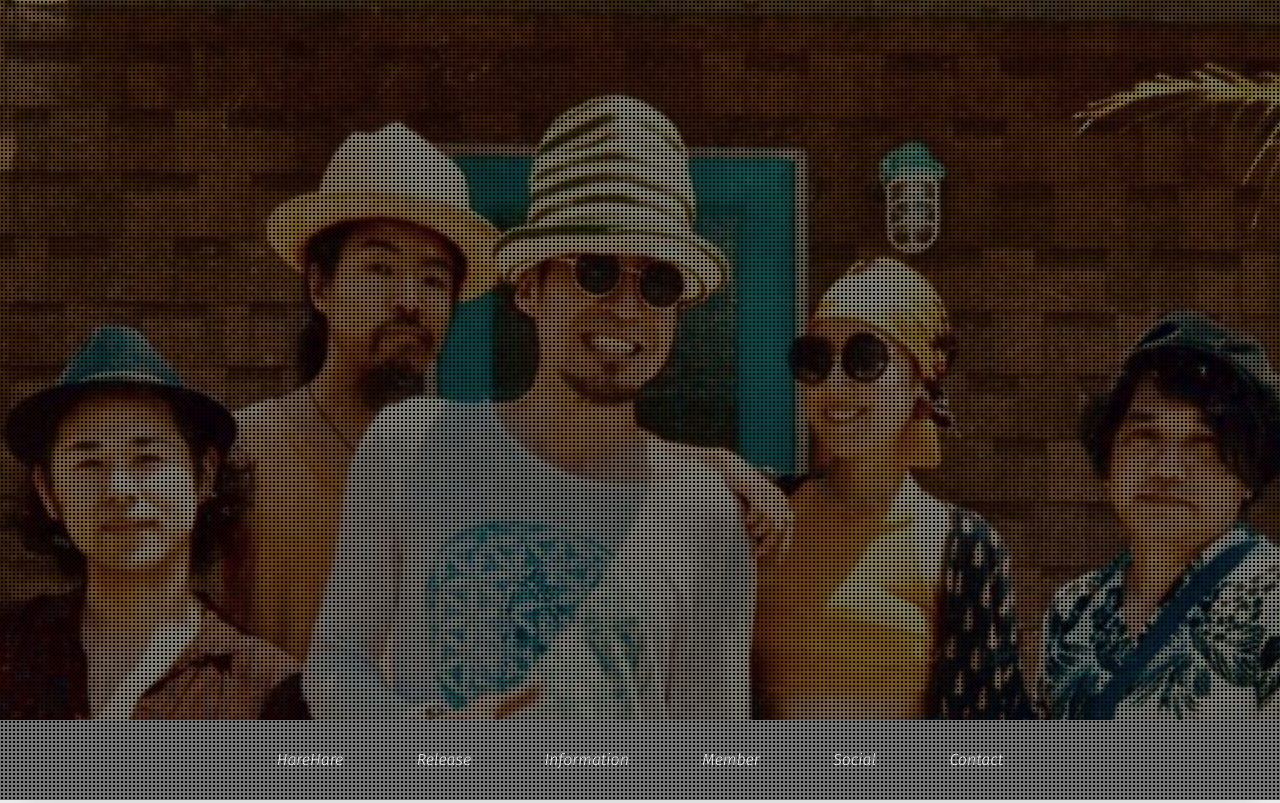
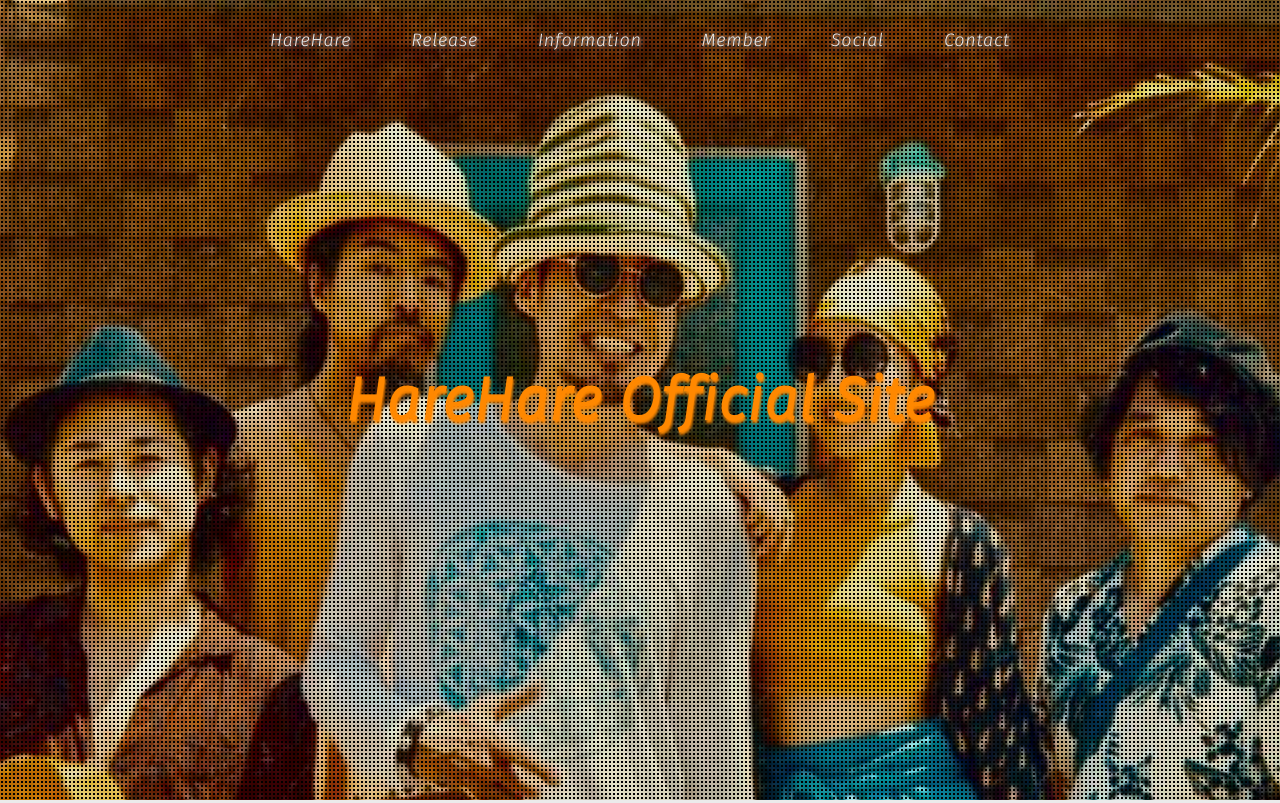
Before and after one commit to 03DAICHI18/HareHare, a plain HTML site: page index.html in a window 1280 px wide. Shown: the top 803 px of the page. Drawn offline with nearby package versions, Linux system fonts and the light colour scheme.

Commit message:
h1、ヘッダー色調整

```diff
--- a/index.html
+++ b/index.html
@@ -39,7 +39,7 @@
   <link href="https://fonts.googleapis.com/css2?family=Fira+Sans:ital,wght@1,300&family=Noto+Sans+JP:wght@300&display=swap" rel="stylesheet">
 </head>
 <body>
-  <!-- opening・ヒーローイメージ -->
+  <!-- opening -->
   <div id="opening" class="opening">
     <div class="opening-wrap">
       <div class="opening-curtain">
@@ -47,6 +47,7 @@
       </div>
     </div>
   </div>
+  <!-- ヒーローイメージ  -->
   <div id="hero" class="hero">
     <div id="youtube-wrap" class="youtube-wrap">
       <div id="youtube" data-property="{
@@ -62,7 +63,7 @@
         showYTLogo: false,
       }"></div>
     </div>
-  </div>
+    <h1 class="site-title">HareHare Official Site</h1>
     <!-- グローバルナビ -->
     <header id="header">
       <nav>
--- a/js/script.js
+++ b/js/script.js
@@ -27,6 +27,21 @@
         $(this).addClass("fadeIn");
       }
     });
+
+    // ・・・・・・・・・・・ヘッダー文字色変化・・・・・・・・・・・・・・・・
+    var Header = $('.header-menu__list a');
+    var harehare = $('#harehare');
+    //ウィンドウ枠からのharehare位置を取得
+    var harehareTop = harehare.offset().top;
+    // ウィンドウ枠からのスクロール量を取得
+    var winTop = $(this).scrollTop();
+    //harehareがウィンドウ枠より上にきたら文字色を黒に
+    if (winTop >= harehareTop - 180) {
+      Header.css('color', '#1c1c1c');
+      //harehareがウィンドウ枠より下であれば文字色は白に
+    } else if (winTop <= harehareTop) {
+      Header.css('color', '#ebebeb');
+    }
   });
 
 });
--- a/scss/base/_base.scss
+++ b/scss/base/_base.scss
@@ -2,11 +2,13 @@
   font-family: 'Fira Sans', 'Noto Sans JP', sans-serif;
   background: #ebebeb;
   color: #1c1c1c;
+  letter-spacing: 0.05em;
 }
 
 a {
   color: #1c1c1c;
 }
+
 
 @media screen and (max-width: 479px) {
   #wrap {
@@ -14,6 +16,10 @@
     margin: 0 auto;
     padding: 0 16px;
     overflow-x: hidden;
+  }
+
+  p {
+    line-height: 1.5em;
   }
 }
 
@@ -23,4 +29,8 @@
     margin: 0 auto;
     padding: 0 32px;
   }
+
+  p {
+    line-height: 1.75em;
+  }
 }
--- a/scss/commom/common.scss
+++ b/scss/commom/common.scss
@@ -1,3 +1,32 @@
+@media (min-width: 320px) and (max-width: 479px) {
+  .site-title {
+    height: 50vh;
+    display: flex;
+    justify-content: flex-end;
+    align-items: flex-end;
+    padding: rem(16);
+    font-size: rem(28);
+    font-weight: 900;
+    color: #ff8800;
+    text-shadow: 1px 1px 5px;
+  }
+}
+
+@media screen and (min-width: 480px) {
+  .site-title {
+    width: 100%;
+    text-align: center;
+    position: absolute;
+    top: 50%;
+    transform: translateY(-50%);
+    font-size: rem(60);
+    font-weight: 900;
+    color: #ff8800;
+    text-shadow: 1px 3px 3px;
+    z-index: 100;
+  }
+}
+
 .sec-title {
   font-size: rem(40);
   text-align: center;
@@ -12,7 +41,7 @@
   position: relative;
 }
 
-@media (min-width: 320px) and (max-width: 480px) {
+@media (min-width: 320px) and (max-width: 479px) {
 
   /******* SPセクションタイトル背景スクロールイン ******/
   /* スクロール前 */
@@ -75,7 +104,7 @@
 }
 
 /******* タブレット以上セクションタイトル背景スクロールイン ******/
-@media screen and (min-width: 481px) {
+@media screen and (min-width: 480px) {
   .sec-title {
     font-size: rem(60);
     margin: 160px 0 40px;
--- a/scss/module/_header.scss
+++ b/scss/module/_header.scss
@@ -1,15 +1,10 @@
 #header {
   width: 100%;
   height: 10vh;
-  position: sticky;
+  position: fixed;
   top: 0;
   left: 0;
-  background-color: rgba(0, 0, 0, 0.5);
-  background-image: radial-gradient(#000 30%, transparent 31%);
-  background-image: radial-gradient(#000 30%, transparent 31%);
-  background-size: 4px 4px;
-  background-position: 0 0, 2px 2px;
-  box-shadow: 0 32px 30px -30px rgba(53, 47, 47, 0.15);
+  z-index: 100;
 }
 
 .header-menu {
@@ -28,18 +23,21 @@
   align-items: center;
 }
 
-@media screen and (max-width:480px) {
+@media screen and (max-width: 479px) {
   .header-menu__list {
     width: calc(100% / 3);
+    z-index: 100;
   }
 }
 
 .header-menu__list a {
   display: block;
   padding: .5em;
+  font-size: rem(18);
+  color: #ebebeb;
+  text-shadow: 1px 1px 5px;
+  transform: scale(1);
   transition: .3s;
-  transform: scale(1);
-  color: #ebebeb;
 }
 
 .header-menu__list a:hover {
--- a/scss/module/_hero.scss
+++ b/scss/module/_hero.scss
@@ -16,7 +16,7 @@
 @include mq(sp) {
   .hero {
     width: 100vw;
-    height: 90vh;
+    height: 100vh;
     /* mobile viewport bug fix */
     min-height: -webkit-fill-available;
   }
@@ -37,7 +37,7 @@
     height: 100%;
     content: "";
     display: block;
-    background-color: rgba(0, 0, 0, 0.5);
+    background-color: rgba(0, 0, 0, 0.1);
     background-image: radial-gradient(#000 30%, transparent 31%);
     background-image: radial-gradient(#000 30%, transparent 31%);
     background-size: 4px 4px;
--- a/scss/module/_release.scss
+++ b/scss/module/_release.scss
@@ -1,3 +1,4 @@
+@include mq(sp) {
   .release-img {
     width: 100%;
   }
@@ -6,3 +7,5 @@
     width: 100%;
     height: 100%;
   }
+
+}
```
Also changed, not shown: scss/style.css. Lines whose indentation alone changed are shown as unchanged.
